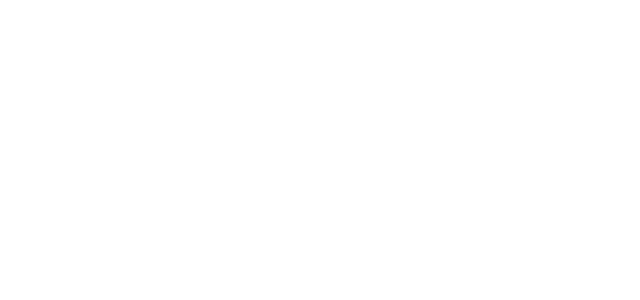
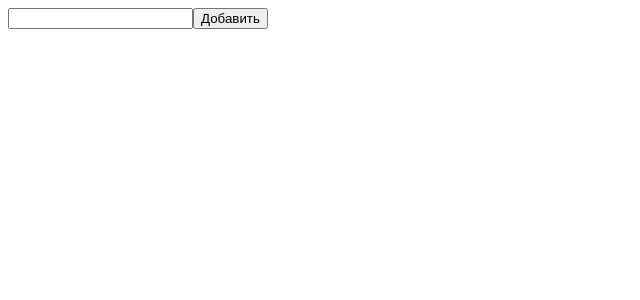
Before and after one commit to ParLelya/todo-list-rts, a React (Create React App) app: page / in a window 1280 px wide. Shown: the top 300 px of the page, without its empty margins (0-640 px from the left). Built offline with nearby package versions, Linux system fonts and the light colour scheme.

Commit message:
Init components

```diff
--- a/public/index.html
+++ b/public/index.html
@@ -9,35 +9,9 @@
       name="description"
       content="Web site created using create-react-app"
     />
-    <link rel="apple-touch-icon" href="%PUBLIC_URL%/logo192.png" />
-    <!--
-      manifest.json provides metadata used when your web app is installed on a
-      user's mobile device or desktop. See https://developers.google.com/web/fundamentals/web-app-manifest/
-    -->
-    <link rel="manifest" href="%PUBLIC_URL%/manifest.json" />
-    <!--
-      Notice the use of %PUBLIC_URL% in the tags above.
-      It will be replaced with the URL of the `public` folder during the build.
-      Only files inside the `public` folder can be referenced from the HTML.
-
-      Unlike "/favicon.ico" or "favicon.ico", "%PUBLIC_URL%/favicon.ico" will
-      work correctly both with client-side routing and a non-root public URL.
-      Learn how to configure a non-root public URL by running `npm run build`.
-    -->
     <title>React App</title>
   </head>
   <body>
-    <noscript>You need to enable JavaScript to run this app.</noscript>
     <div id="root"></div>
-    <!--
-      This HTML file is a template.
-      If you open it directly in the browser, you will see an empty page.
-
-      You can add webfonts, meta tags, or analytics to this file.
-      The build step will place the bundled scripts into the <body> tag.
-
-      To begin the development, run `npm start` or `yarn start`.
-      To create a production bundle, use `npm run build` or `yarn build`.
-    -->
   </body>
 </html>
--- a/src/components/App.tsx
+++ b/src/components/App.tsx
@@ -1,7 +1,32 @@
+import { useState, useEffect, useRef } from "react"
+import { ITodo } from "../types/data"
+
 const App: React.FC = () => {
+	const [value, setValue] = useState('');
+	const [todos, setTodos] = useState<ITodo[]>([]);
+	const addTodo = () => {
+		if (value) {
+			setTodos([...todos, {
+				id: Date.now(),
+				title: value,
+				complete: false,
+			}])
+			setValue('')
+		}
+	};
+	//TODO вынести инпут и кнопку в отдельную компоненту
 	return <div>
-
+		<div>
+			<input
+				value={value}
+				onChange={e => setValue(e.target.value)}
+			/>
+			<button
+				onClick={addTodo}>
+				Добавить
+			</button>
+		</div>
 	</div>
 }
 
-export {App}
+export { App }
--- /dev/null
+++ b/src/types/data.ts
@@ -0,0 +1,5 @@
+export interface ITodo {
+	id: number
+	title: string
+	complete: boolean
+}
```
Also changed, not shown: src/components/TodoItem.tsx (added, +9 -0 lines), src/components/TodoList.tsx (added, +9 -0 lines).
